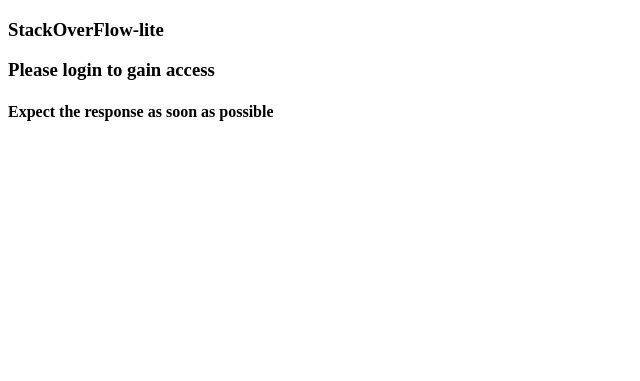
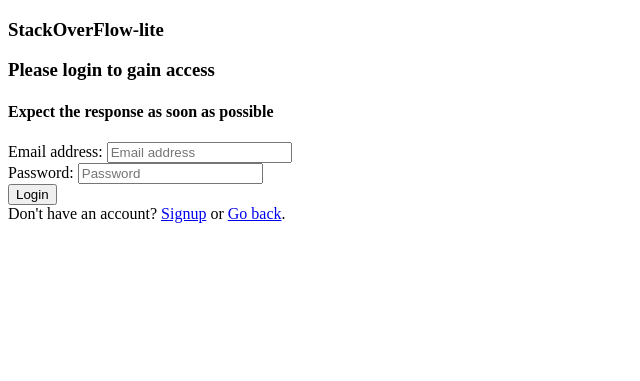
Before and after one commit to Dianawats/StackOverflow-lite, a Python web app: template StackOverflow-lite/template/login.html in a window 1280 px wide. Shown: the top 381 px of the page, without its empty margins (0-640 px from the left). Run offline with Jinja, Linux system fonts and the light colour scheme; the template is opened without the code that fills it, so the values that code supplies are empty.

Commit message:
updating the login page[Deliver #159713751]

```diff
--- a/StackOverflow-lite/template/login.html
+++ b/StackOverflow-lite/template/login.html
@@ -20,3 +20,37 @@
 
                 </div>
                 <form>
+
+
+                        <div class="form-element">
+                                <label class="bold">Email address:</label>
+                                <input type="email" name="email" class="form-input" placeholder="Email address" required>
+                            </div>
+                            <div class="margin-20"></div>
+                            <div class = "form-element">
+                                <label class="bold">Password: </label>
+                                <input type="password" name="password" class="form-input" placeholder="Password" required>
+                            </div>
+                            <div class="margin-20"></div>
+
+                            <div class = "form-element">
+                                <button type = "submit" name = "submit" class = "main-signup btn btn-green rounded">Login</button>
+
+                            </div>
+                            <div class="margin-20"></div>
+                            <div class="form-element Terms">
+                                Don't have an account?
+                                <a class="text-primary" href="signup.html">Signup</a> or
+                                <a class="text-primary" href="index.html">Go back</a>.
+                            </div>
+                            <div class="margin-20"></div>
+
+                    </form>
+
+                </section>
+
+            </main-signup>
+
+        </body>
+
+    </html>
```
